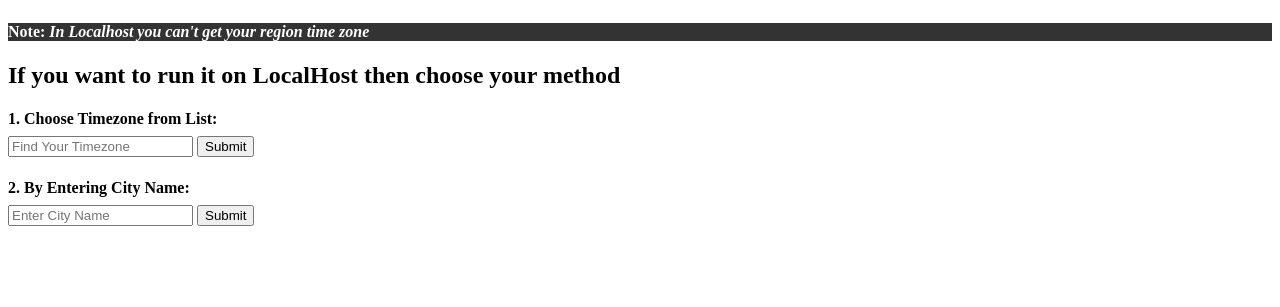
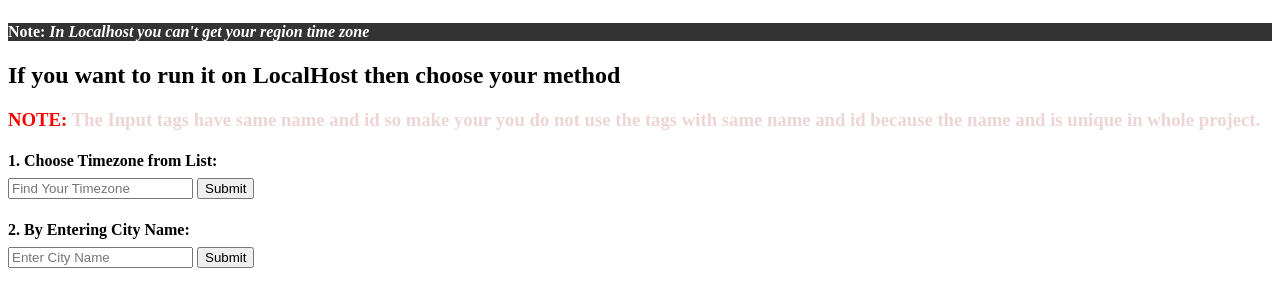
Before and after one commit to reyjaisal/Timezone-Date-Time, a PHP site: page / in a window 1280 px wide. Shown: the part 57-364 px from the top of the page. Run offline with PHP 8.4, Linux system fonts and the light colour scheme; data that the repository does not hold is empty.

Commit message:
Note Updated

```diff
--- a/index.php
+++ b/index.php
@@ -24,7 +24,6 @@ if(isset($_GET['timezone']))
         $date = new DateTime("now", new DateTimeZone($tmzn) );
         $theTime = $date->format('Y-m-d H:i:s');
     }
-
 }
 else{
     $tmzn = "";
@@ -71,11 +70,10 @@ else{
 
     <h1>Date/Time of your <?php echo $tmzn; ?>: <span style="color: red;"><?php echo $theTime ?></span></h1>
     <h4 style=" background-color:#333; color:#fff;">Note: <em>In Localhost you can't get your region time zone</em></h3>
+    <h2 style="">If you want to run it on LocalHost then choose your method</h2>
+    <h3 style="color:#eed5d5"><span style="color: red">NOTE:</span> The Input tags have same name and id so make your you do not use the tags with same name and id because the name and is unique in whole project.</h3>
 
-
-    <h2 style="">If you want to run it on LocalHost then choose your method</h2>
-
-    <h4 style="margin-bottom:8px">1. Choose Timezone from List:</h3>
+    <h4 style="margin-bottom:8px">1. Choose Timezone from List:</h4>
     <!-- Choosing Timezone from Datalist -->
     <form action="">
         <input type="search" list="timezonelist1" name="timezone" id="timezone" placeholder="Find Your Timezone" class="form-control" required> <button type="submit">Submit</button>
@@ -86,7 +84,7 @@ else{
         </datalist>
     </form>
 
-    <h4 style="margin-bottom:8px">2. By Entering City Name:</h3>
+    <h4 style="margin-bottom:8px">2. By Entering City Name:</h4>
     <!-- Find time zone by city name! -->
 	<form action="">
     <input type="search" list="timezonelist2" name="timezone" id="timezone" placeholder="Enter City Name" class="form-control" required> <button type="submit">Submit</button>
```
